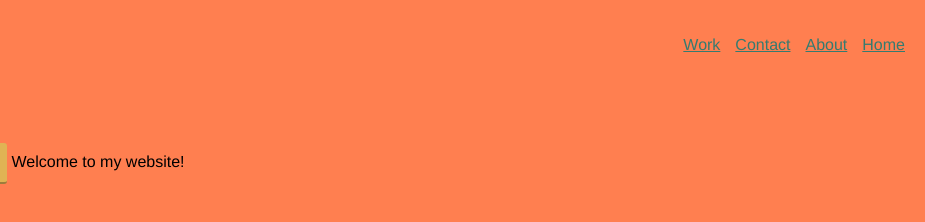
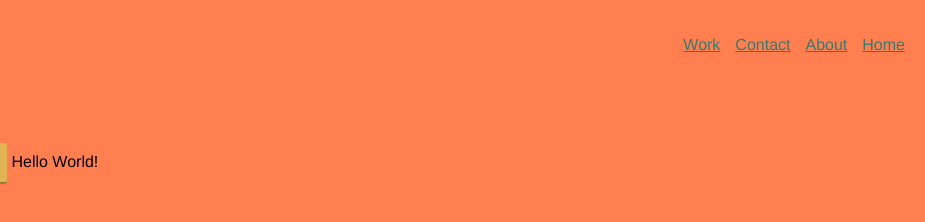
Before and after one commit to cornbrosia/Webpage, a plain HTML site: page index.html in a window 1280 px wide. Shown: the full height of the page, 355-1280 px from the left. Drawn offline with nearby package versions, Linux system fonts and the light colour scheme.

Commit message:
Revert "Update index.html"
This reverts commit f31c5d0194a1c54bf9941e93e1f8f5396dec7481.

```diff
--- a/index.html
+++ b/index.html
@@ -52,8 +52,7 @@
     <a href="#">Default Link</a>
     <button type="button">Default Button</button>
     <button class="button__secondary">Secondary Button</button>
-
 </body>
-Welcome to my website!
+Hello World!
 
 </html>
```
